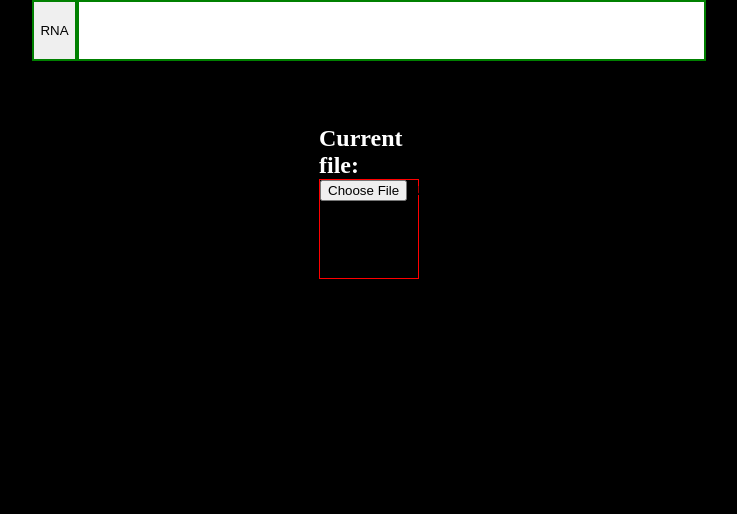
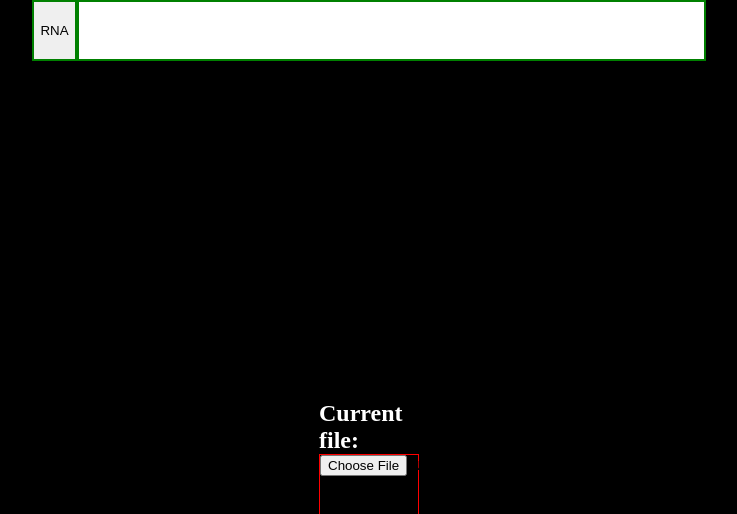
Before and after one commit to MikolajMydel/msc-2022, a React (Vite) app: page / in a window 1280 px wide. Shown: the top 514 px of the page, without its empty margins (271-1008 px from the left). Built offline with nearby package versions, Linux system fonts and the light colour scheme.

Commit message:
Prevent drag & drop from moving

```diff
--- /dev/null
+++ b/src/pages/CodeInput/CodeInput.module.scss
@@ -0,0 +1,3 @@
+.InputContainer {
+	min-height: 50vh;
+}
--- a/src/pages/CodeInput/CodeInput.tsx
+++ b/src/pages/CodeInput/CodeInput.tsx
@@ -1,10 +1,13 @@
 import FileUploadContainer from "../../features/codeInput/components/FileUpload/FileUploadContainer";
 import InputContainer from "../../features/codeInput/components/Input/InputContainer";
+import styles from "./CodeInput.module.scss";
 
 export default function CodeInput() {
 	return (
 		<div>
-			<InputContainer />
+			<div className={styles.InputContainer}>
+				<InputContainer />
+			</div>
 			<FileUploadContainer />
 		</div>
 	);
```
